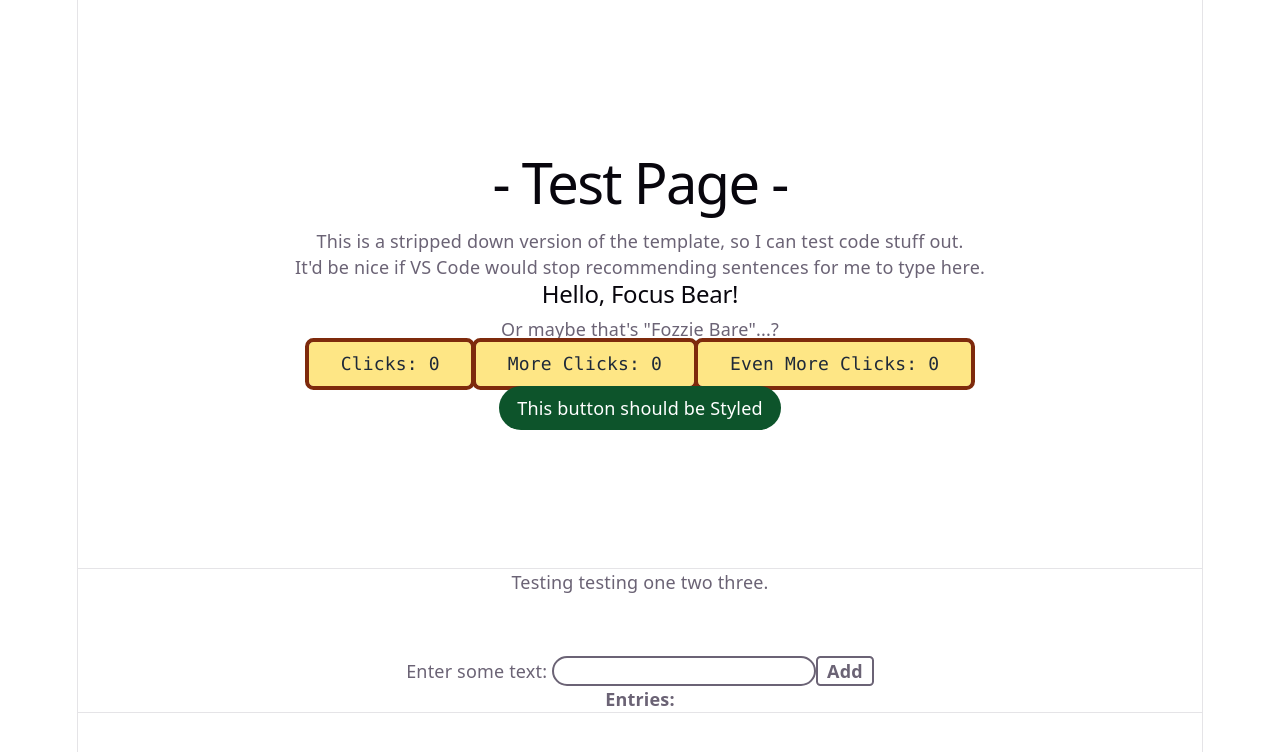
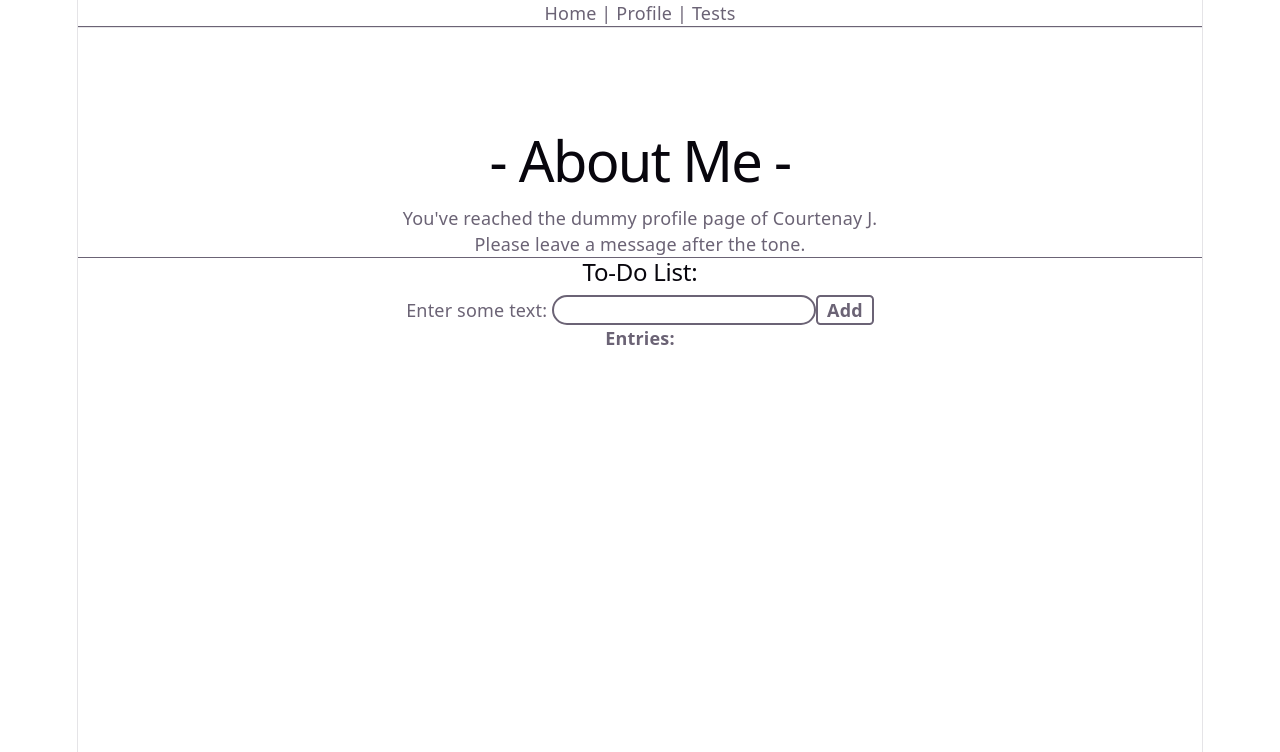
Before and after one commit to Courtenay-J/courtenay-j-intern-repo, a React (Vite) app in the folder 5. React Fundamentals/react-test/: page /Profile in a window 1280 px wide. Shown: the top 752 px of the page. Built offline with nearby package versions, Linux system fonts and the light colour scheme.

Commit message:
Add: Install React Router & basic link routing (#26)

```diff
--- a/5. React Fundamentals/react-test/package.json
+++ b/5. React Fundamentals/react-test/package.json
@@ -13,7 +13,8 @@
     "@tailwindcss/postcss": "^4.2.2",
     "@tailwindcss/vite": "^4.2.2",
     "react": "^19.2.4",
-    "react-dom": "^19.2.4"
+    "react-dom": "^19.2.4",
+    "react-router-dom": "^7.13.2"
   },
   "devDependencies": {
     "@eslint/js": "^9.39.4",
--- a/5. React Fundamentals/react-test/src/App.jsx
+++ b/5. React Fundamentals/react-test/src/App.jsx
@@ -1,40 +1,29 @@
-
+import { BrowserRouter, Routes, Route, Link } from 'react-router-dom';
 import './App.css'
-import { HelloWorld } from './HelloWorld.jsx'
-import { Counter} from './Counter.jsx'
-import { ResponsiveList } from './ResponsiveList.jsx'
+import { Profile } from './Profile.jsx';
+import { Tests } from './Tests.jsx';
+import { Home } from './Home.jsx';
 
 function App() {
   return (
-    <>
-      <section id="center">
-        <div>
-          <h1>- Test Page -</h1>
-          <p>
-            This is a stripped down version of the template, so I can test code stuff out.
-          </p>
-          <p>
-            It'd be nice if VS Code would stop recommending sentences for me to type here.
-          </p>
-          <p>
-            <HelloWorld fname="Fozzie" species="Bare" />
-            <Counter text="Clicks:" /> <Counter text="More Clicks:" /> <Counter text="Even More Clicks:" />
-          </p>
+    <BrowserRouter>
+    <div id="header">
+      <nav>
+        <Link to="/Home">Home</Link> | {" "}
+        <Link to="/Profile">Profile</Link> | {" "}
+        <Link to="/Tests">Tests</Link>
+      </nav>
+      <hr></hr>
+    </div>
 
-          <button class="bg-green-900 hover:bg-green-950 text-white py-2 px-4 rounded-3xl">
-            This button should be Styled
-          </button>
-        </div>
-      </section>
-
-      <section id="spacer"><p>Testing testing one two three.</p></section>
-           <ResponsiveList />
-
-      <section id="spacer">
-        <p></p>
-      </section>
-
-    </>
+    <div id="spacer"></div>
+      <Routes>
+        <Route path="/Home" element={<Home />} />
+        <Route path="/Profile" element={<Profile />} />
+        <Route path="/Tests" element={<Tests />} />
+      </Routes>
+    <div id="footer"></div>
+    </BrowserRouter>
   )
 }
 
--- a/5. React Fundamentals/react-test/src/Counter.jsx
+++ b/5. React Fundamentals/react-test/src/Counter.jsx
@@ -10,8 +10,6 @@ import { useState } from 'react'
     Note: this is based on Vite React template code. I've added a little
     visual flare to practice state hooks.
 */
-
-
 
 export function Counter(props){
     const [count, setCount] = useState(0)   //Track number of clicks
--- /dev/null
+++ b/5. React Fundamentals/react-test/src/Home.jsx
@@ -0,0 +1,9 @@
+import { HelloWorld } from './HelloWorld.jsx'
+
+export function Home() {
+  return (
+  <>
+    <HelloWorld fname="Fozzie" species="Bare" />
+  </>
+  );
+}
--- /dev/null
+++ b/5. React Fundamentals/react-test/src/Profile.jsx
@@ -0,0 +1,21 @@
+import { ResponsiveList } from './ResponsiveList.jsx'
+
+export function Profile() {
+  return (
+    <>
+        <h1>- About Me -</h1>
+        <p>
+            You've reached the dummy profile page of Courtenay J.
+            <br></br>
+            Please leave a message after the tone.
+        </p>
+
+        <hr></hr>
+
+        <h2>To-Do List:</h2>
+        <p>
+            <ResponsiveList />
+        </p>
+    </>
+  );
+}
--- /dev/null
+++ b/5. React Fundamentals/react-test/src/Tests.jsx
@@ -0,0 +1,29 @@
+import { HelloWorld } from './HelloWorld.jsx'
+import { Counter} from './Counter.jsx'
+import { ResponsiveList } from './ResponsiveList.jsx'
+
+export function Tests() {
+  return (
+    <>
+    <div>
+        <h1>- Test Page -</h1>
+        <p>
+            A dumping ground for test components and routing experiments.
+        </p>
+        <p>
+            <HelloWorld fname="Fozzie" species="Bare" />
+            <Counter text="Clicks:" /> <Counter text="More Clicks:" /> <Counter text="Even More Clicks:" />
+        </p>
+
+        <p>
+            <button class="bg-green-900 hover:bg-green-950 text-white py-2 px-4 rounded-3xl">
+                This button uses inline tailwind CSS styles.
+            </button>
+          </p>
+        </div>
+
+        <p><ResponsiveList /></p>
+
+    </>
+  )
+}
```
Also changed, not shown: 2 other files (tests, documents, lock files or other folders).
